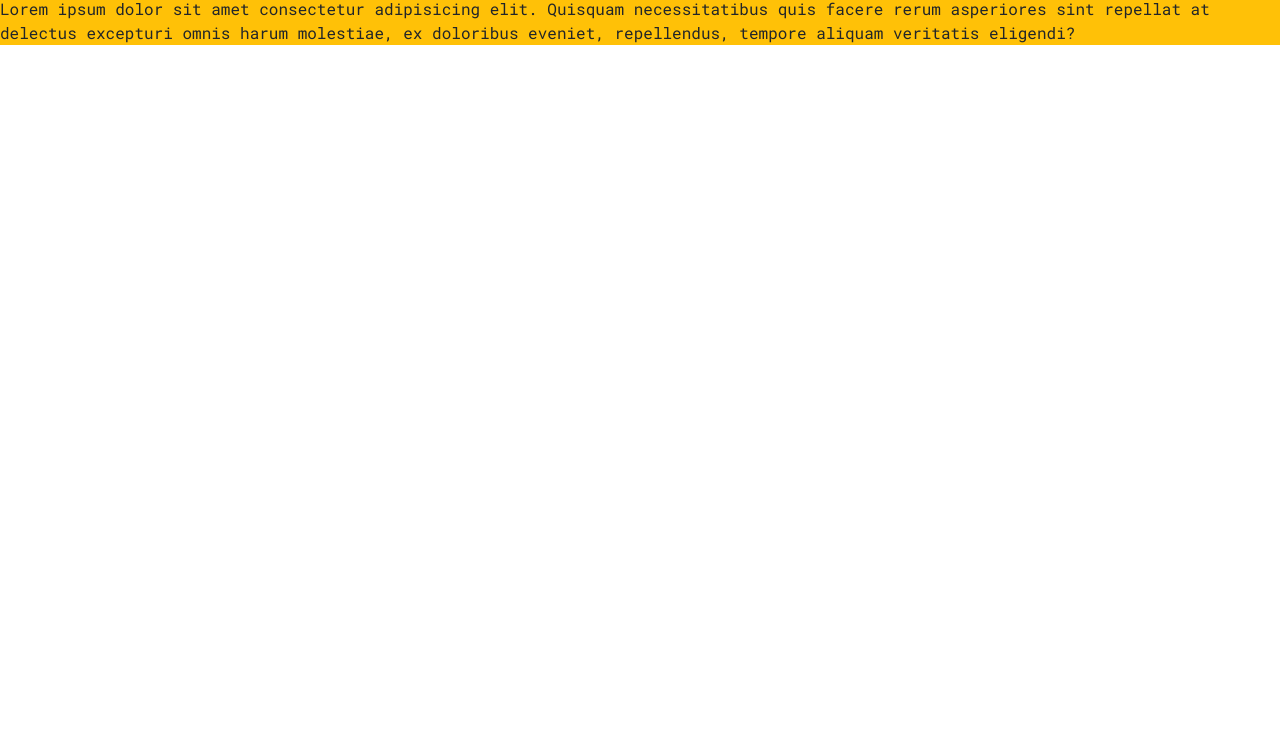
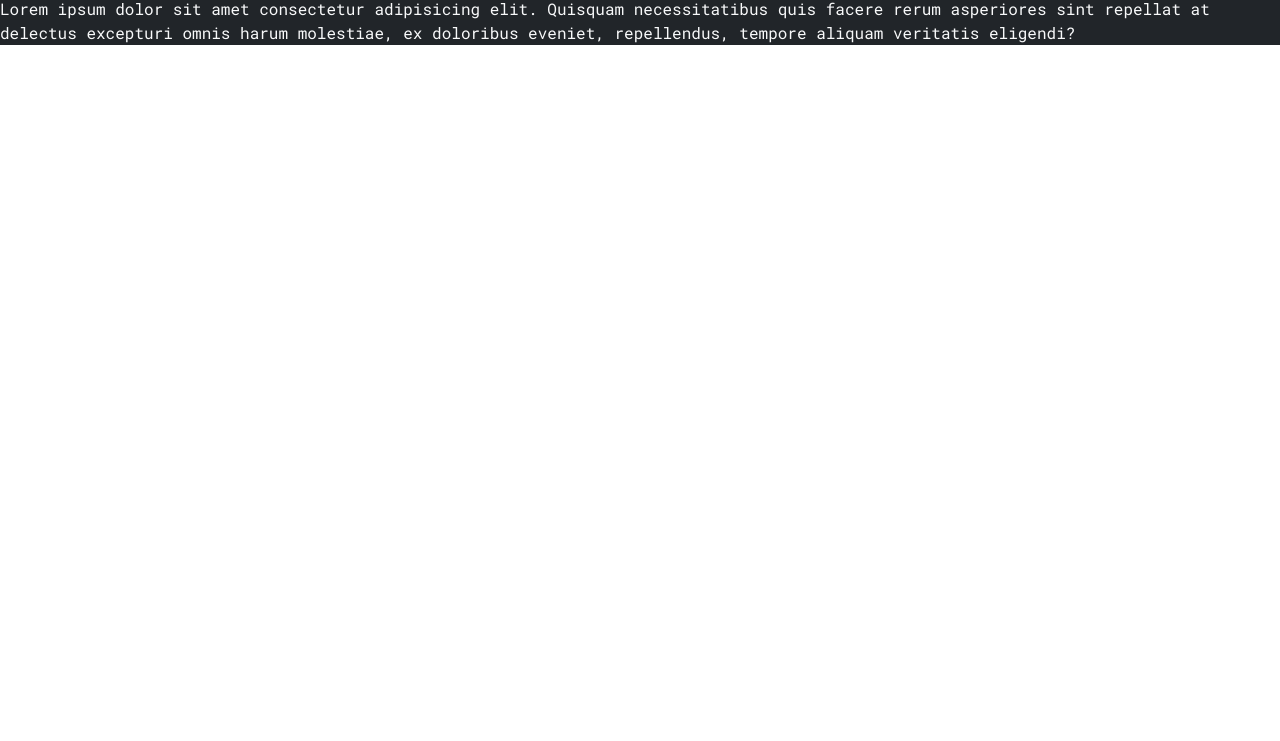
Before and after one commit to punkername007/rose-portfolio, a plain HTML site: page index.html in a window 1280 px wide. Shown: the part 59-800 px from the top of the page. Drawn offline with nearby package versions, Linux system fonts and the light colour scheme.

Commit message:
fixed title

```diff
--- a/index.html
+++ b/index.html
@@ -8,11 +8,11 @@
     <link rel="preconnect" href="https://fonts.googleapis.com">
 <link rel="preconnect" href="https://fonts.gstatic.com" crossorigin>
 <link href="https://fonts.googleapis.com/css2?family=Roboto+Mono:wght@100;200;300;400;500;600;700&family=Zen+Kaku+Gothic+New:wght@300;400;500;700;900&display=swap" rel="stylesheet">
-    <title>Document</title>
+    <title>ROSE Portfolio | Selene Roa, Front-end Developer</title>
     <link rel="stylesheet" href="styles/style.css">
 </head>
 <body>
     <h1>SELENE ROA</h1>
-    <p class="bg-warning">Lorem ipsum dolor sit amet consectetur adipisicing elit. Quisquam necessitatibus quis facere rerum asperiores sint repellat at delectus excepturi omnis harum molestiae, ex doloribus eveniet, repellendus, tempore aliquam veritatis eligendi?</p>
+    <p class="bg-dark text-light">Lorem ipsum dolor sit amet consectetur adipisicing elit. Quisquam necessitatibus quis facere rerum asperiores sint repellat at delectus excepturi omnis harum molestiae, ex doloribus eveniet, repellendus, tempore aliquam veritatis eligendi?</p>
 </body>
 </html>
```
